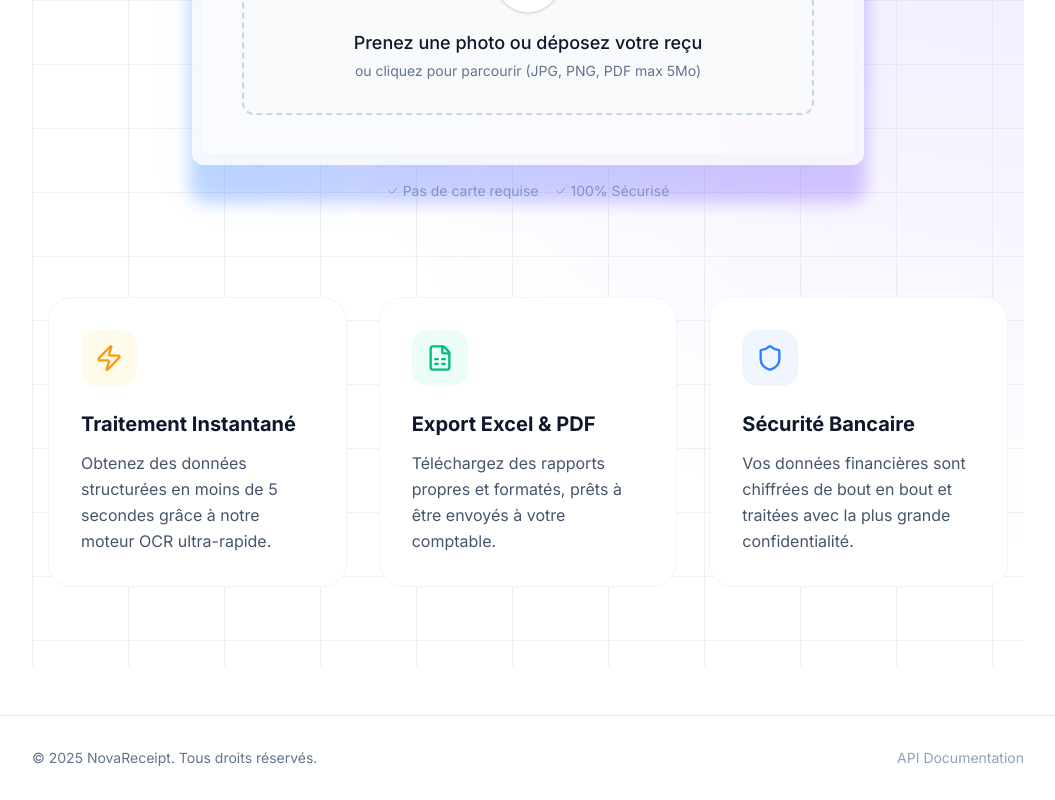
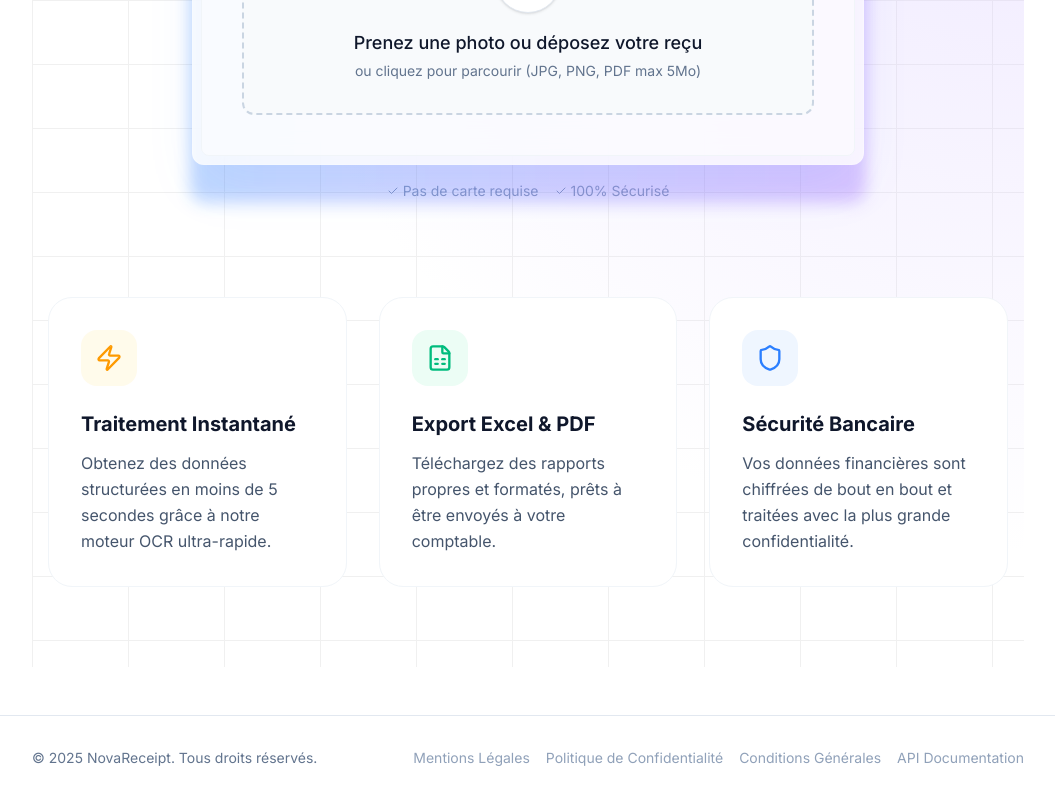
Before and after one commit to mdia12/receipt-ocr, a Next.js app: page / in a window 1280 px wide. Shown: the part 561-1361 px from the top of the page, without its empty margins (112-1167 px from the left). Built offline with nearby package versions, Linux system fonts and the light colour scheme.

Commit message:
Add legal links to footer

```diff
--- a/app/layout.tsx
+++ b/app/layout.tsx
@@ -2,6 +2,7 @@ import type { Metadata } from "next";
 import { Inter } from "next/font/google";
 import "./globals.css";
 import Navbar from "@/components/Navbar";
+import Link from "next/link";
 
 const inter = Inter({ subsets: ["latin"] });
 
@@ -29,9 +30,20 @@ export default function RootLayout({
         <footer className="border-t border-slate-200 py-8 mt-auto">
           <div className="max-w-5xl mx-auto px-4 flex flex-col md:flex-row justify-between items-center gap-4 text-sm text-slate-500">
             <p>&copy; {new Date().getFullYear()} NovaReceipt. Tous droits réservés.</p>
-            <a href="/api-docs" className="text-slate-400 hover:text-blue-600 hover:underline transition-colors">
-              API Documentation
-            </a>
+            <div className="flex gap-4 flex-wrap justify-center md:justify-end">
+              <Link href="/legal/mentions" className="text-slate-400 hover:text-blue-600 hover:underline transition-colors">
+                Mentions Légales
+              </Link>
+              <Link href="/legal/privacy" className="text-slate-400 hover:text-blue-600 hover:underline transition-colors">
+                Politique de Confidentialité
+              </Link>
+              <Link href="/legal/terms" className="text-slate-400 hover:text-blue-600 hover:underline transition-colors">
+                Conditions Générales
+              </Link>
+              <Link href="/api-docs" className="text-slate-400 hover:text-blue-600 hover:underline transition-colors">
+                API Documentation
+              </Link>
+            </div>
           </div>
         </footer>
       </body>
```
